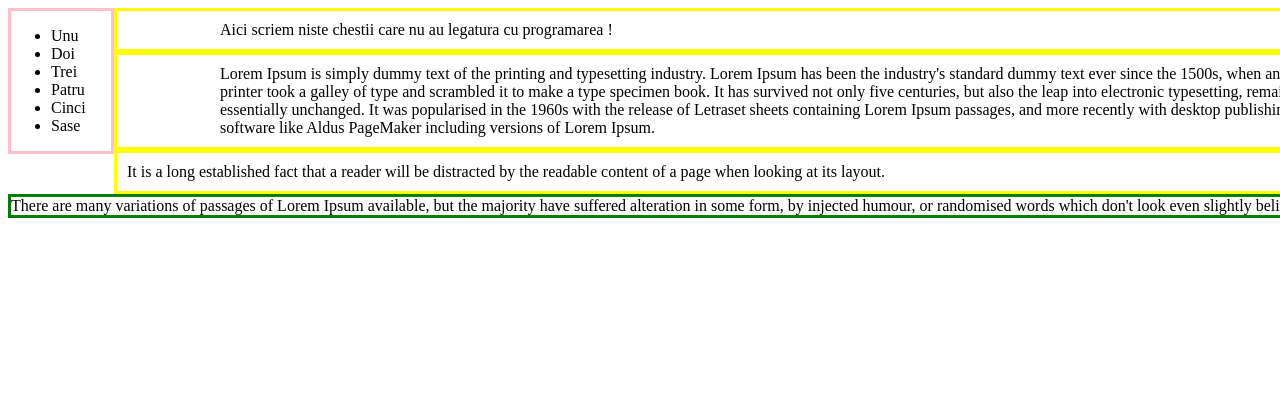
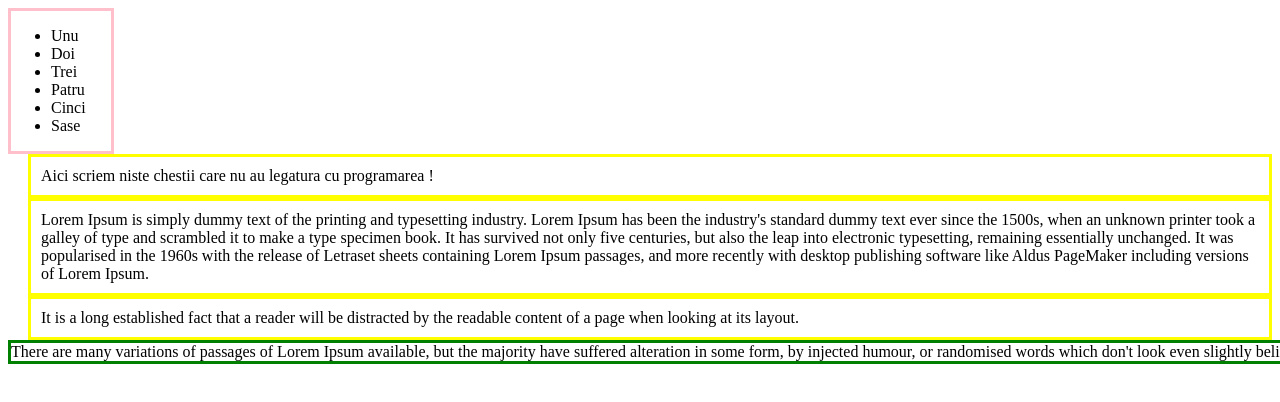
Before and after one commit to Edmond36/practica-frontend-wantsome, a plain HTML site: page CSS Tema 2/TEMA2.html in a window 1280 px wide. Shown: the top 402 px of the page. Drawn offline with Linux system fonts and the light colour scheme.

Commit message:
Edit Tema Css Position.

```diff
--- a/CSS Tema 2/TEMA2.css
+++ b/CSS Tema 2/TEMA2.css
@@ -6,13 +6,16 @@ nav {
 
 section {
     border: solid yellow 3px;
-    position: relative;
+    float: right;
     left: 106px;
     padding: 10px;
-    width: 1224px;
+    width: 1218px;
+
 }
 
 footer {
     border: solid green 3px;
-    width: 1351px;
+    float: none;
+    display: inline-block;
+    width: 1345px;
 }
```
